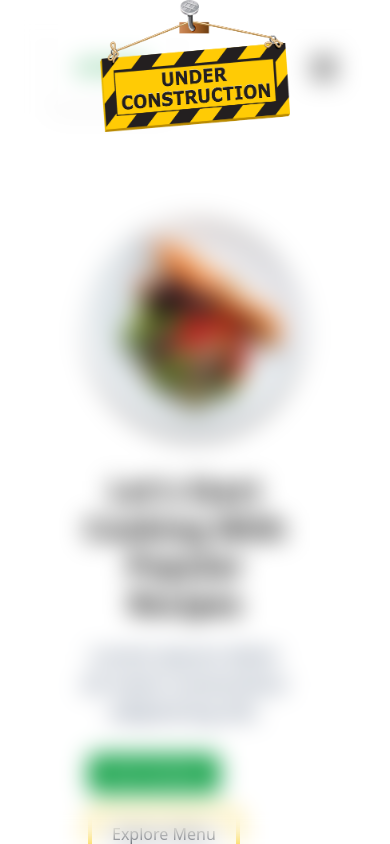
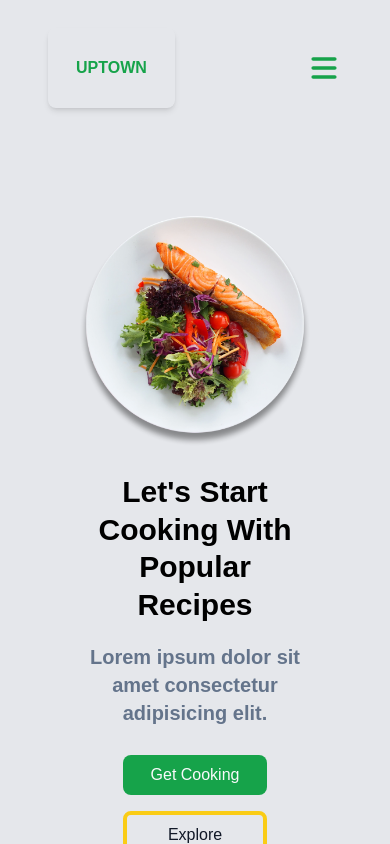
Before and after one commit to romaine877/recipe_app, a Next.js app: page / in a window 390 px wide. Shown: the top 844 px of the page. Built offline with nearby package versions, Linux system fonts and the light colour scheme.

Commit message:
doc, newsletter component added

```diff
--- a/Components/Footer.js
+++ b/Components/Footer.js
@@ -1,6 +1,6 @@
 export default function Footer() {
     return (
-      <footer className="bg-gray-200 flex justify-center items-center h-24 p-10 ">
+      <footer className=" flex justify-center items-center h-24 p-10 ">
           <p className='text-center'>
           © {new Date().getFullYear()}, Built by Romaine Halstead with
           {` `}
--- a/Components/Layout.js
+++ b/Components/Layout.js
@@ -1,6 +1,7 @@
 import Head from "next/head";
 import React from "react";
 import ConstructionOverlay from "./ConstructionOverlay";
+import Footer from "./Footer";
 import Navbar from "./Navbar";
 
 export default function Layout({ children }) {
@@ -24,8 +25,10 @@ export default function Layout({ children }) {
         </Head>
         <Navbar />
         {children}
+        <Footer/>
       </div>
-      <ConstructionOverlay/>
+
+      {/* <ConstructionOverlay/> */}
     </>
   );
 }
--- a/Components/MobileNav.js
+++ b/Components/MobileNav.js
@@ -29,7 +29,7 @@ export default function MobileNav() {
             </div>
         </div>)
         :
-        <HiMenu onClick={toggleMobilNav} className="text-4xl"/>
+        <HiMenu onClick={toggleMobilNav} className="text-4xl text-green-600"/>
           }
       </div>
   );
--- a/Components/Navbar.js
+++ b/Components/Navbar.js
@@ -1,5 +1,4 @@
 import Link from "next/link";
-import React from "react";
 import MobileNav from "./MobileNav";
 
 export default function Navbar() {
--- /dev/null
+++ b/Components/Newsletter.js
@@ -0,0 +1,31 @@
+import Image from "next/image";
+
+export default function Newsletter() {
+  return (
+    <div className="rounded-3xl bg-red-300">
+      <div className="relative ">
+
+        <div className="m-5 flex flex-col  p-10 text-center space-y-3">
+          <h1 className="text-3xl font-bold z-50 text-white">Join our newsletter to get yearly updates.</h1>
+          <p className="z-50 text-white">
+            We will send you a weekly newsletter with recipes, news and more.
+          </p>
+          <form className="z-50 flex flex-col items-center space-y-3">
+            <input
+              className="p-2 rounded-lg border-2 border-gray-300"
+              type="email"
+              placeholder="Your email"
+            />
+            <button className="w-36 mb-4 md:mb-0 bg-green-600 rounded-lg py-2 px-5 text-gray-50 transition ease-in hover:scale-110 hover:bg-yellow-400 hover:text-gray-900">
+                  Sign Up
+                </button>
+          </form>
+        </div>
+        <div className="-z-10">
+        <Image src="/images/newsletter.jpg" layout="fill" objectFit="cover" alt="newsletter" />
+        </div>
+
+      </div>
+    </div>
+  );
+}
--- /dev/null
+++ b/pages/_document.js
@@ -0,0 +1,13 @@
+import { Html, Head, Main, NextScript } from 'next/document'
+
+export default function Document() {
+  return (
+    <Html>
+      <Head lang='en' />
+      <body className='bg-gray-200'>
+        <Main />
+        <NextScript />
+      </body>
+    </Html>
+  )
+}
--- a/pages/about.js
+++ b/pages/about.js
@@ -1,4 +1,3 @@
-import React from 'react';
 import Layout from '../Components/Layout';
 
 export default function AboutPage() {
--- a/pages/contact.js
+++ b/pages/contact.js
@@ -1,4 +1,3 @@
-import React from 'react';
 import Layout from '../Components/Layout';
 
 export default function ContactPage() {
--- a/pages/index.js
+++ b/pages/index.js
@@ -1,6 +1,7 @@
 import Link from "next/link";
 import Image from "next/image";
 import Layout from "../Components/Layout";
+import Newsletter from "../Components/Newsletter";
 
 export default function Home() {
 
@@ -8,7 +9,7 @@ export default function Home() {
     <Layout>
       <div className="container mx-auto p-20">
         <div className="flex flex-col-reverse lg:flex-row justify-between mb-10">
-          <div className=" lg:w-1/2 mt-5 pr-5">
+          <div className=" lg:w-1/2 mt-5 md:pr-5">
             <h1 className="text-3xl lg:text-7xl font-bold leading-tight text-center md:text-left">
               {`Let's Start`} <br /> Cooking With Popular Recipes
             </h1>
@@ -16,16 +17,16 @@ export default function Home() {
               Lorem ipsum dolor sit amet consectetur adipisicing elit.
             </p>
 
-            <div className="flex flex-col m-2 md:flex-row">
+            <div className="flex flex-col items-center m-2 md:flex-row">
               <Link href="/recipes">
-                <a passhref="true"><button className="mb-4 md:mb-0 md:mr-4 bg-green-600 rounded-lg py-2 px-5 text-gray-50 transition ease-in hover:scale-110 hover:bg-yellow-400 hover:text-gray-900">
+                <a passhref="true"><button className="w-36 mb-4 md:mb-0 md:mr-4 bg-green-600 rounded-lg py-2 px-5 text-gray-50 transition ease-in hover:scale-110 hover:bg-yellow-400 hover:text-gray-900">
                   Get Cooking
                 </button></a>
               </Link>
               <Link href="/about">
                 <a passhref="true">
-                <button className="md:mr-4 border-4 border-yellow-400 rounded-lg py-2 px-5 text-gray-900 transition ease-in hover:scale-110 hover:border-green-600">
-                  Explore Menu
+                <button className="w-36 md:mr-4 border-4 border-yellow-400 rounded-lg py-2 px-5 text-gray-900 transition ease-in hover:scale-110 hover:border-green-600">
+                  Explore
                 </button>
                 </a>
               </Link>
@@ -74,6 +75,7 @@ export default function Home() {
           </div>
         </div>
         </div>
+        <Newsletter/>
       </div>
     </Layout>
   );
--- a/pages/recipes.js
+++ b/pages/recipes.js
@@ -1,4 +1,3 @@
-import React from 'react';
 import Layout from '../Components/Layout';
 
 export default function RecipesPage() {
--- a/styles/globals.css
+++ b/styles/globals.css
@@ -1,7 +1,7 @@
 @tailwind base;
 @tailwind components;
 @tailwind utilities;
-
+@import url('https://fonts.googleapis.com/css2?family=Montserrat:ital,wght@0,100;0,200;0,300;0,400;0,500;0,600;0,700;0,800;0,900;1,100;1,200;1,300;1,400;1,500;1,600;1,700;1,800;1,900&display=swap');
 
 body::-webkit-scrollbar {
     width: 5px;               /* width of the entire scrollbar */
--- a/tailwind.config.js
+++ b/tailwind.config.js
@@ -7,6 +7,9 @@ module.exports = {
   theme: {
 
     extend: {},
+    fontFamily:{
+      sans: ['Montserrat', 'sans-serif'],
+    }
   },
   plugins: [],
 }
```
Also changed, not shown: public/images/newsletter.jpg (added).
